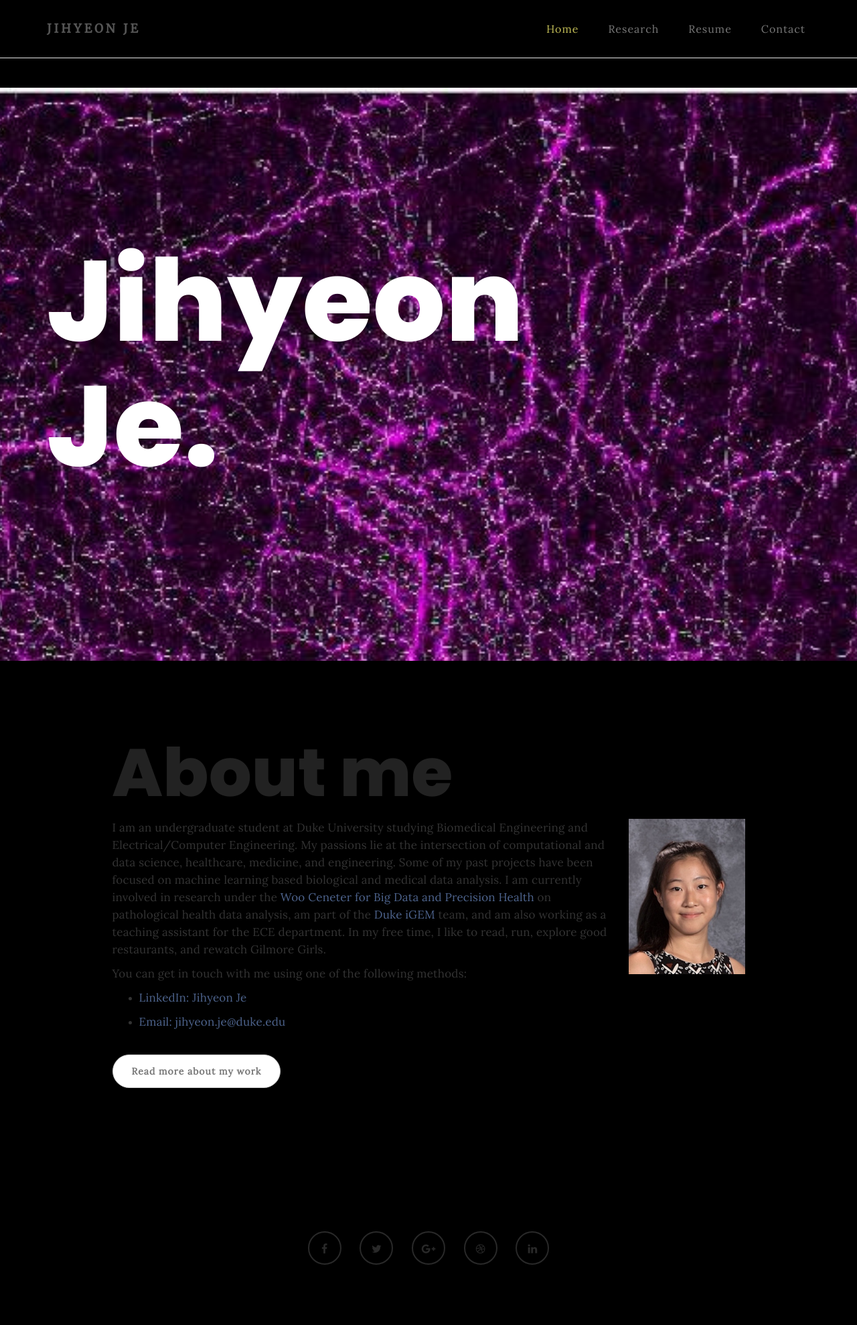
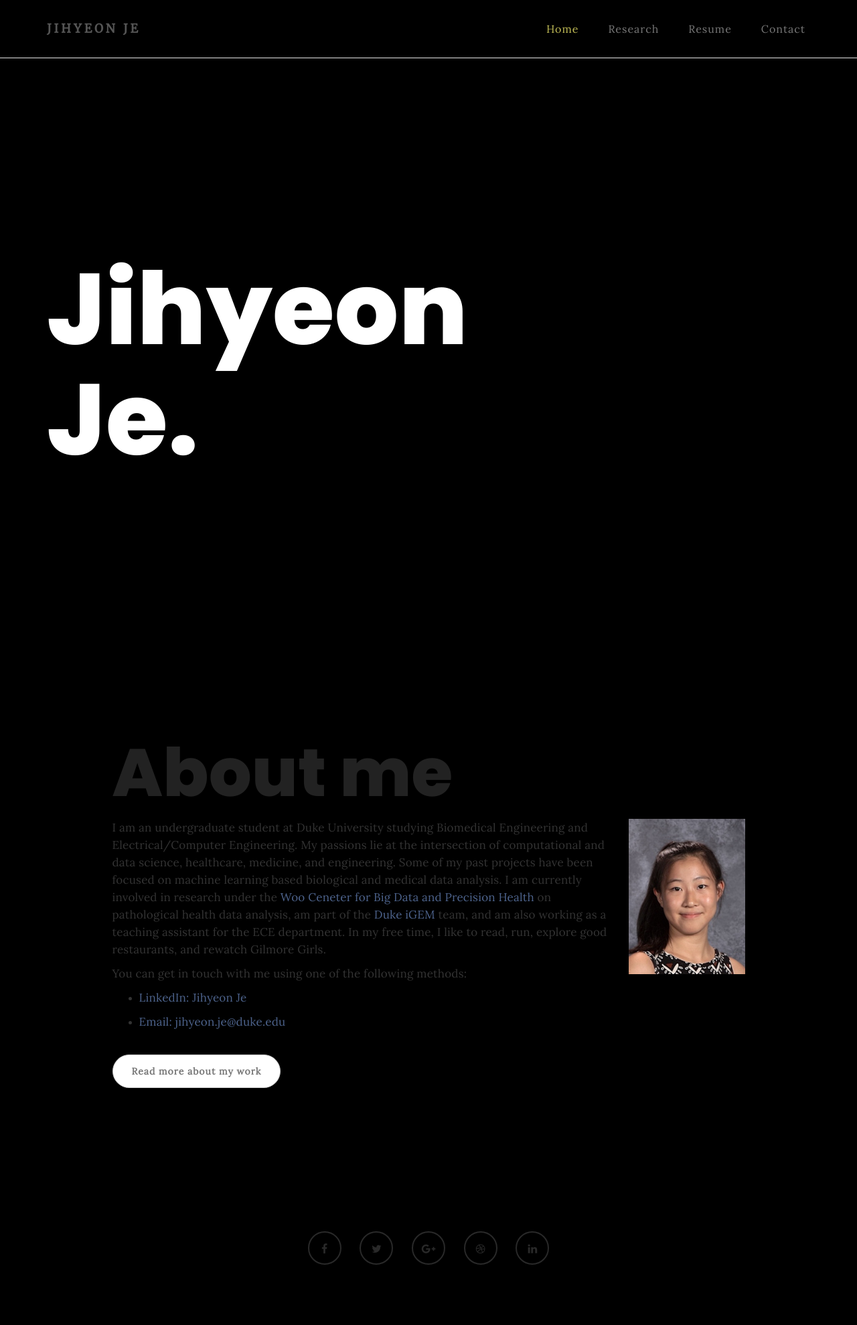
Before and after one commit to rpraka/JihyeonJe.com, a Jekyll site: the page index.html, which Jekyll copies as it is, in a window 1280 px wide. Shown: the whole page at 67% size. Built offline with Jekyll 4.4.1, drawn with Linux system fonts in a browser that asks for light colours.

Commit message:
Update style.css

```diff
--- a/css/style.css
+++ b/css/style.css
@@ -285,7 +285,7 @@ a:hover, a:active, a:focus {
 }
 
 .main-home {
-  background: url('../images/untitled1.jpg') no-repeat;
+  background-color: #000000;
   height: 100vh;
 }
 
@@ -315,7 +315,7 @@ a:hover, a:active, a:focus {
 }
 
 #home h2 {
-  font-size: 170px;
+  font-size: 150px;
   color: #ffffff;
 }
 
```
